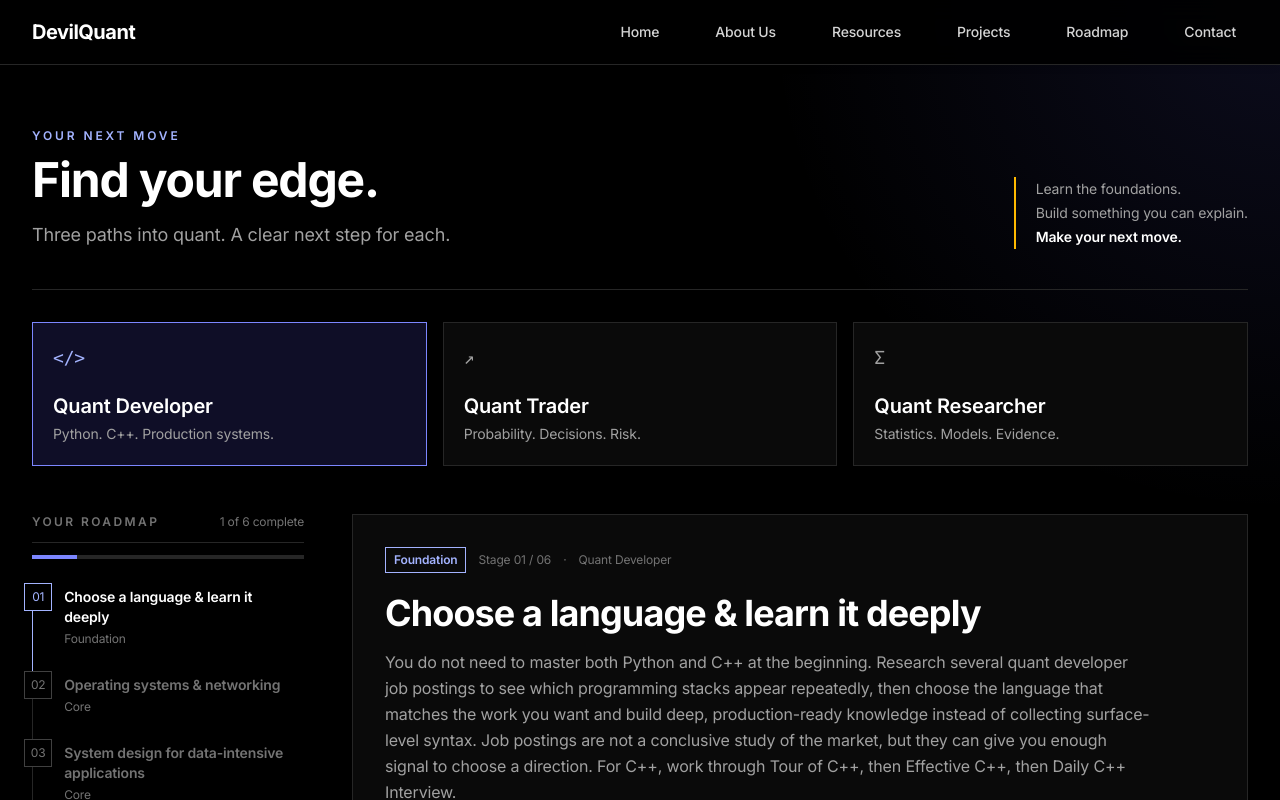
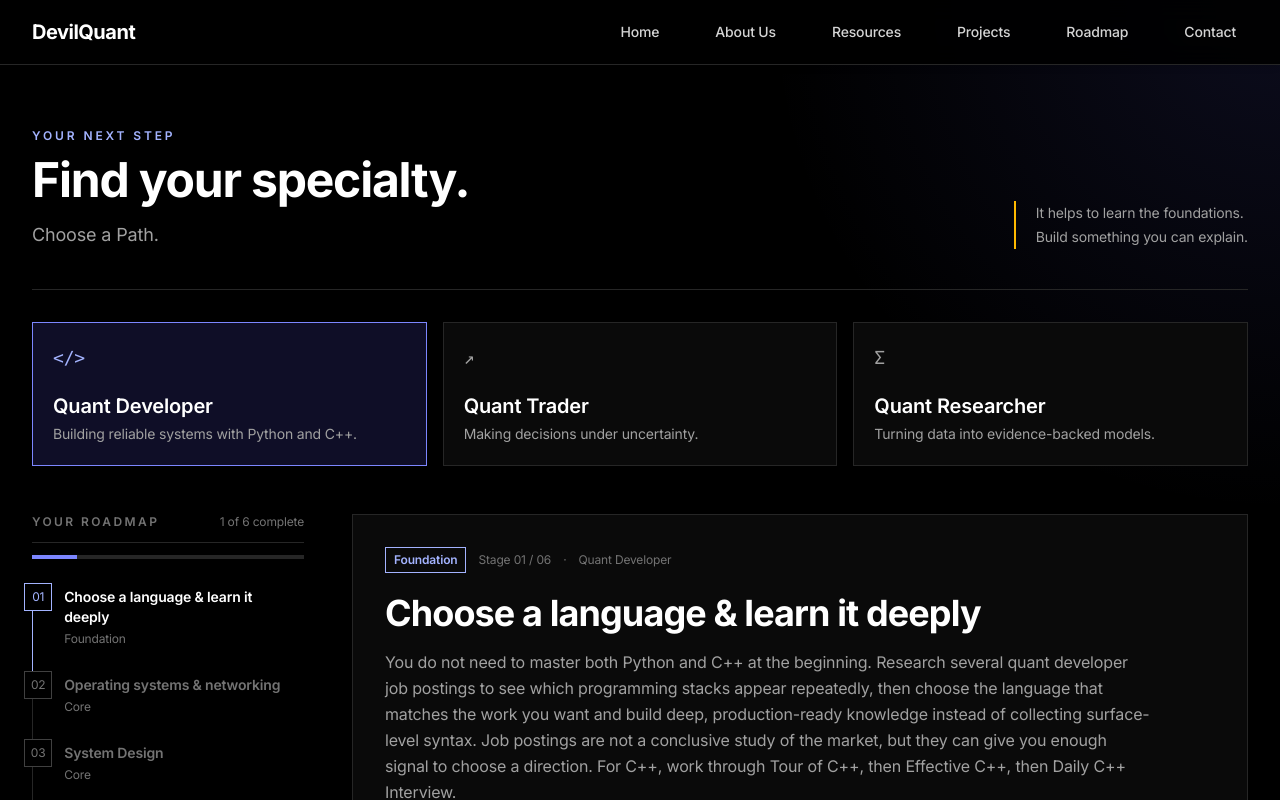
Before and after one commit to DevilQuantASU/dq-website, a React (Vite) app: page /#/roadmap in a window 1280 px wide. Shown: the top 800 px of the page. Built offline with nearby package versions, Linux system fonts and the light colour scheme.

Commit message:
adjusted text

```diff
--- a/src/pages/Roadmap.jsx
+++ b/src/pages/Roadmap.jsx
@@ -6,7 +6,7 @@ const paths = [
         id: 'developer',
         icon: '</>',
         title: 'Quant Developer',
-        summary: 'Python. C++. Production systems.',
+        summary: 'Building reliable systems with Python and C++.',
         accent: 'indigo',
         stages: [
             {
@@ -24,7 +24,7 @@ const paths = [
                 resources: ['OSTEP: Parts 1 & 2', 'Computer Networking: Chapters 1-5'],
             },
             {
-                title: 'System design for data-intensive applications',
+                title: 'System Design',
                 type: 'Core',
                 description: 'Learn to design systems that move, store, and process large amounts of data. Start with Designing Data-Intensive Applications, 2nd Edition, then use Alex Xu\'s two-part System Design Interview series to practice communicating tradeoffs clearly.',
                 learn: ['Data models, storage, and retrieval', 'Replication, partitioning, and consistency', 'Batch and stream processing', 'Reliability, scalability, and system tradeoffs'],
@@ -57,7 +57,7 @@ const paths = [
         id: 'trader',
         icon: '↗',
         title: 'Quant Trader',
-        summary: 'Probability. Decisions. Risk.',
+        summary: 'Making decisions under uncertainty.',
         accent: 'amber',
         stages: [
             {
@@ -108,7 +108,7 @@ const paths = [
         id: 'researcher',
         icon: 'Σ',
         title: 'Quant Researcher',
-        summary: 'Statistics. Models. Evidence.',
+        summary: 'Turning data into evidence-backed models.',
         accent: 'emerald',
         stages: [
             {
@@ -344,14 +344,13 @@ const Roadmap = () => {
             <div className="relative mx-auto max-w-7xl px-4 py-12 sm:px-6 lg:px-8 lg:py-16">
                 <header className="flex flex-col gap-8 border-b border-neutral-800 pb-10 lg:flex-row lg:items-end lg:justify-between">
                     <div className="max-w-2xl">
-                        <p className="mb-3 text-xs font-semibold uppercase tracking-[0.24em] text-indigo-300">Your next move</p>
-                        <h1 className="text-4xl font-bold tracking-tight text-white sm:text-5xl">Find your edge.</h1>
-                        <p className="mt-4 text-lg leading-relaxed text-neutral-400">Three paths into quant. A clear next step for each.</p>
+                        <p className="mb-3 text-xs font-semibold uppercase tracking-[0.24em] text-indigo-300">Your next step</p>
+                        <h1 className="text-4xl font-bold tracking-tight text-white sm:text-5xl">Find your specialty.</h1>
+                        <p className="mt-4 text-lg leading-relaxed text-neutral-400">Choose a Path.</p>
                     </div>
                     <div className="border-l-2 border-amber-400 pl-5 text-sm leading-6 text-neutral-400">
-                        <p>Learn the foundations.</p>
+                        <p>It helps to learn the foundations.</p>
                         <p>Build something you can explain.</p>
-                        <p className="font-semibold text-white">Make your next move.</p>
                     </div>
                 </header>
 
```
